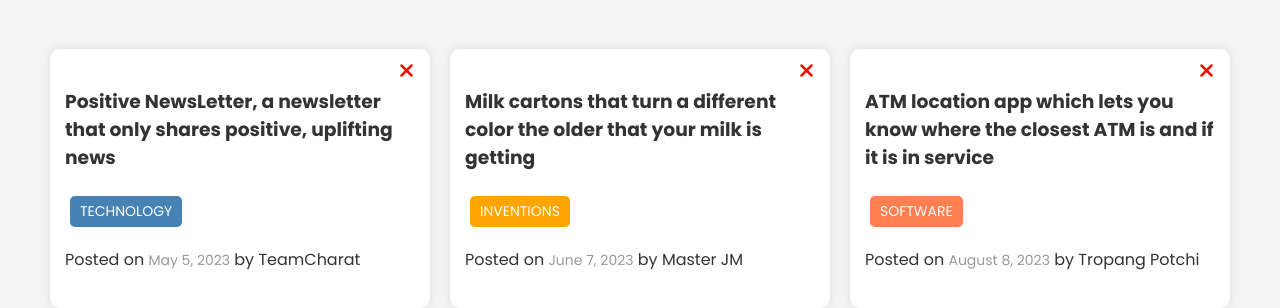
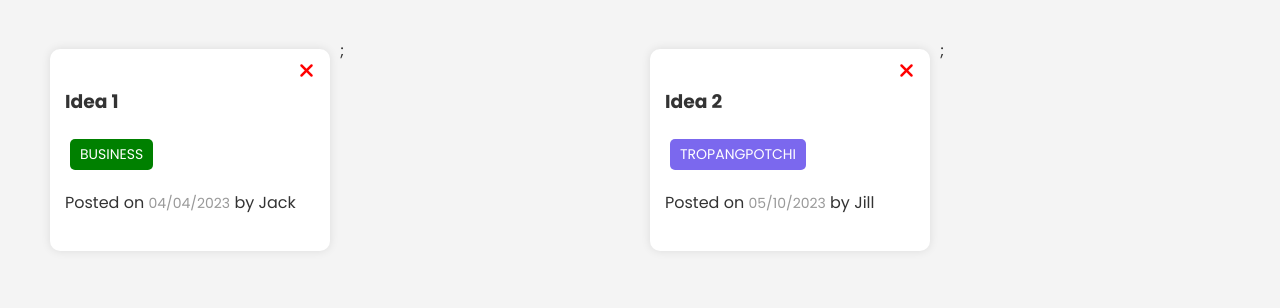
Before and after one commit to tropangpotchiph86/RandomIdeas, a website built with webpack: page client/src/index.html in a window 1280 px wide. Shown: the part 90-398 px from the top of the page. Built offline with nearby package versions, Linux system fonts and the light colour scheme.

Commit message:
07feidealistcomponent

```diff
--- /dev/null
+++ b/client/src/components/IdeaList.js
@@ -0,0 +1,62 @@
+class IdeaList {
+  constructor() {
+    this._ideaListEl = document.querySelector('#idea-list');
+    this._ideas = [
+      {
+        id: 1,
+        text: 'Idea 1',
+        tag: 'Business',
+        username: 'Jack',
+        date: '04/04/2023',
+      },
+      {
+        id: 2,
+        text: 'Idea 2',
+        tag: 'tropangpotchi',
+        username: 'Jill',
+        date: '05/10/2023',
+      },
+    ];
+
+    this._validTags = new Set();
+    this._validTags.add('technology');
+    this._validTags.add('software');
+    this._validTags.add('business');
+    this._validTags.add('education');
+    this._validTags.add('health');
+    this._validTags.add('inventions');
+    this._validTags.add('tropangpotchi');
+  }
+
+  getTagClass(tag) {
+    tag = tag.toLowerCase();
+    let tagClass = '';
+    if (this._validTags.has(tag)) {
+      tagClass = `tag-${tag}`;
+    } else {
+      tagClass = '';
+    }
+    return tagClass;
+  }
+  render() {
+    this._ideaListEl.innerHTML = this._ideas
+      .map((idea) => {
+        const tagClass = this.getTagClass(idea.tag);
+        return `
+      <div class="card">
+          <button class="delete"><i class="fas fa-times"></i></button>
+          <h3>
+           ${idea.text}
+          </h3>
+          <p class="tag ${tagClass}">${idea.tag.toUpperCase()}</p>
+          <p>
+            Posted on <span class="date">${idea.date}</span> by
+            <span class="author">${idea.username}</span>
+          </p>
+        </div>;`;
+      })
+      .join('');
+  }
+}
+
+export default IdeaList;
--- a/client/src/css/style.css
+++ b/client/src/css/style.css
@@ -151,6 +151,10 @@
   background: orange;
 }
 
+.tag-tropangpotchi {
+  background: mediumslateblue;
+}
+
 .delete {
   position: absolute;
   top: 10px;
--- a/client/src/index.html
+++ b/client/src/index.html
@@ -23,44 +23,7 @@
       <div
         id="idea-list"
         class="ideas"
-      >
-        <div class="card">
-          <button class="delete"><i class="fas fa-times"></i></button>
-          <h3>
-            Positive NewsLetter, a newsletter that only shares positive,
-            uplifting news
-          </h3>
-          <p class="tag tag-technology">TECHNOLOGY</p>
-          <p>
-            Posted on <span class="date">May 5, 2023</span> by
-            <span class="author">TeamCharat</span>
-          </p>
-        </div>
-        <div class="card">
-          <button class="delete"><i class="fas fa-times"></i></button>
-          <h3>
-            Milk cartons that turn a different color the older that your milk is
-            getting
-          </h3>
-          <p class="tag tag-inventions">INVENTIONS</p>
-          <p>
-            Posted on <span class="date">June 7, 2023</span> by
-            <span class="author">Master JM</span>
-          </p>
-        </div>
-        <div class="card">
-          <button class="delete"><i class="fas fa-times"></i></button>
-          <h3>
-            ATM location app which lets you know where the closest ATM is and if
-            it is in service
-          </h3>
-          <p class="tag tag-software">SOFTWARE</p>
-          <p>
-            Posted on <span class="date">August 8, 2023</span> by
-            <span class="author">Tropang Potchi</span>
-          </p>
-        </div>
-      </div>
+      ></div>
     </div>
 
     <div
--- a/client/src/index.js
+++ b/client/src/index.js
@@ -1,8 +1,11 @@
 import '@fortawesome/fontawesome-free/css/all.css';
 import Modal from './components/Modal';
 import IdeaForm from './components/IdeaForm';
+import IdeaList from './components/IdeaList';
 import './css/style.css';
 
 const modal = new Modal();
 const ideaForm = new IdeaForm();
 ideaForm.render();
+const ideaList = new IdeaList();
+ideaList.render();
```
